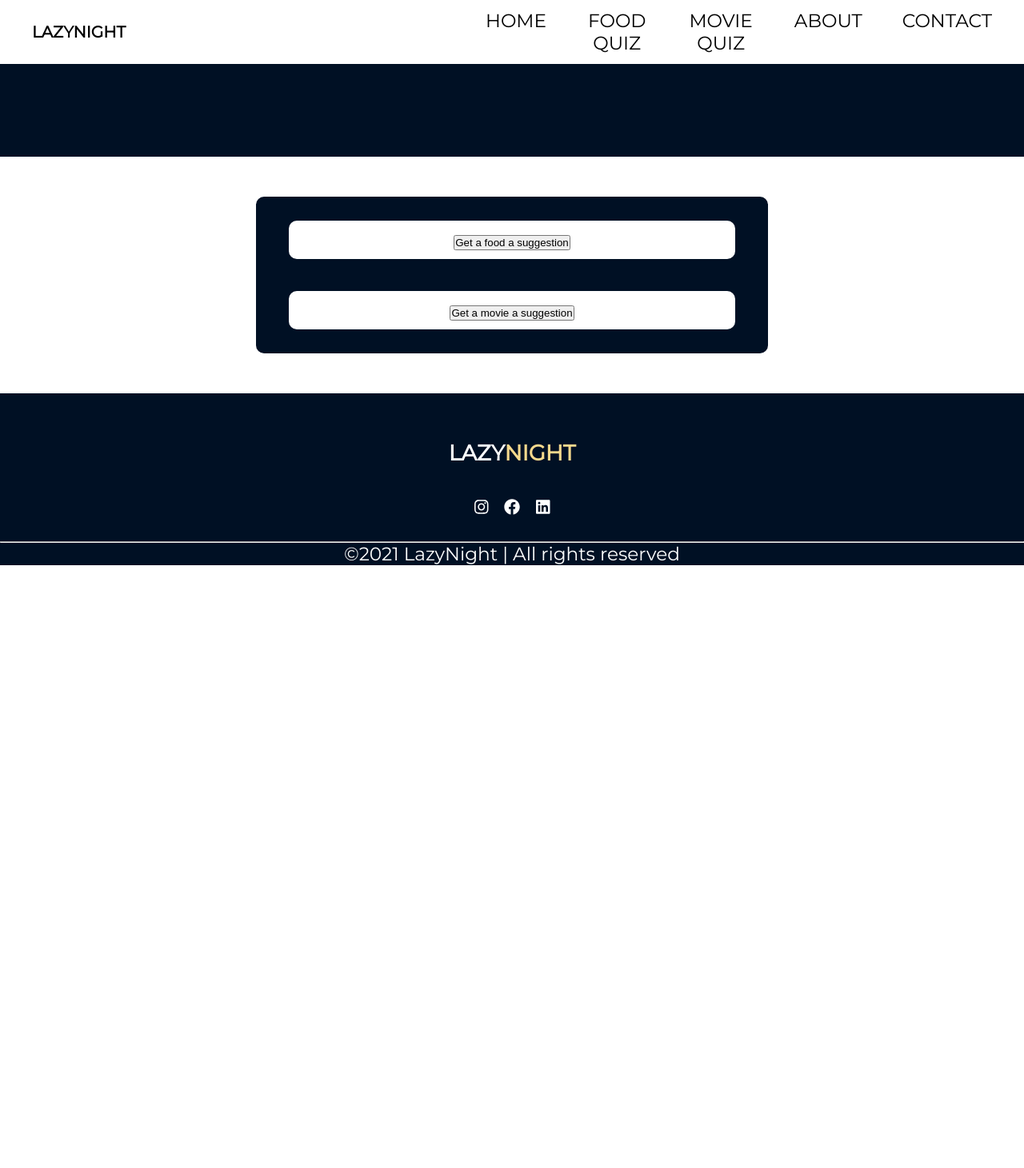
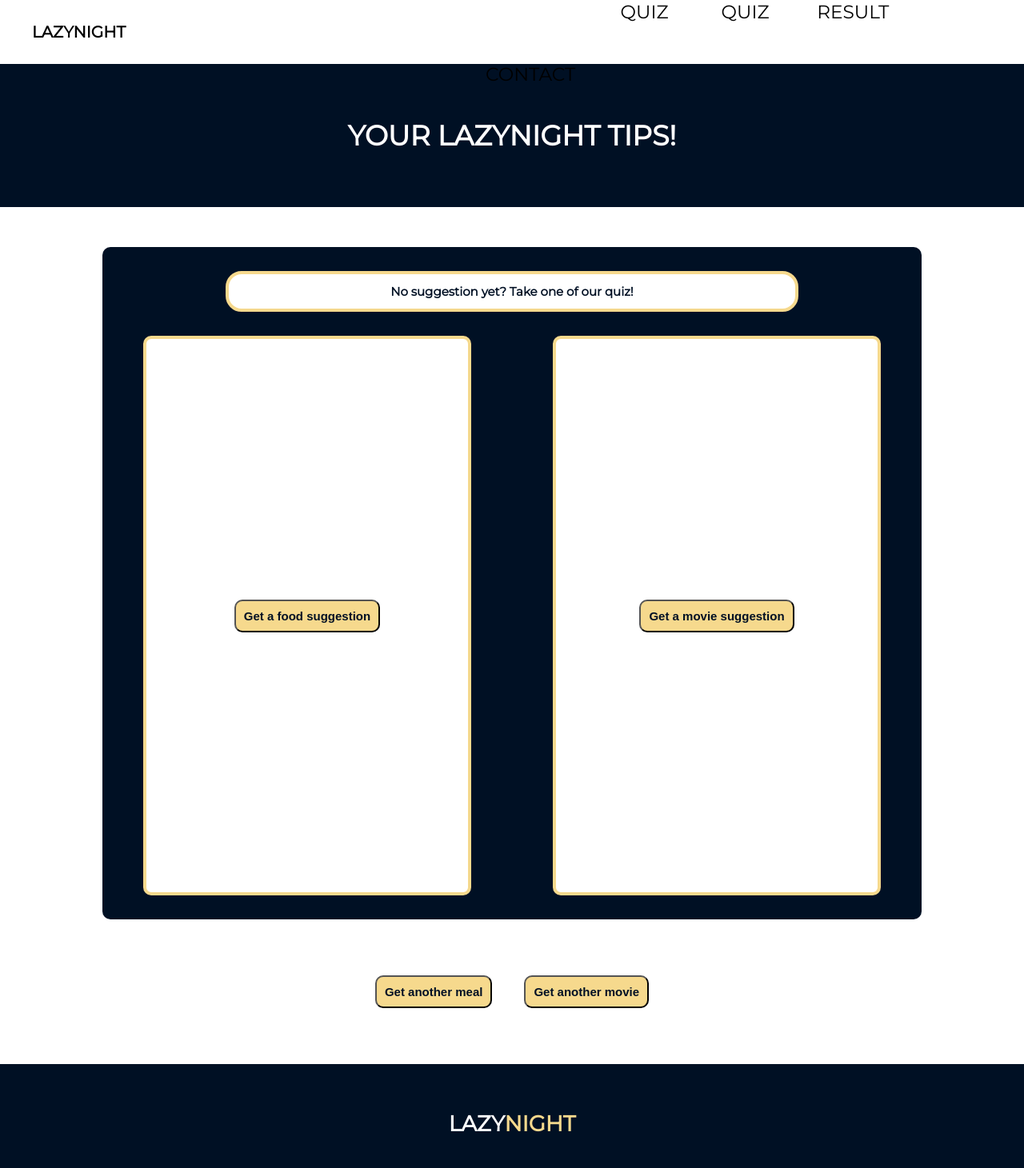
Before and after one commit to PamelaFeijo/lazynight, a React (Create React App) app: page /result in a window 1280 px wide. Shown: the top 1461 px of the page at 80% size. Before the commit the page ends 800 px from the top, so only its background shows below. Built offline with nearby package versions, Linux system fonts and the light colour scheme.

Commit message:
fix result page

```diff
--- a/src/components/Banner.js
+++ b/src/components/Banner.js
@@ -12,6 +12,8 @@ const Banner = (props) => {
       return "Food Quiz";
     } else if (props.location === "/contact") {
       return "Contact us";
+    } else if (props.location === "/result") {
+      return "Your Lazynight tips!";
     }
   };
 
--- a/src/components/Navbar.js
+++ b/src/components/Navbar.js
@@ -27,6 +27,9 @@ const Navbar = () => {
             <Link to="/movie">MOVIE QUIZ</Link>
           </li>
           <li className="option" onClick={closeMobileMenu}>
+            <Link to="/result">YOUR RESULT</Link>
+          </li>
+          <li className="option" onClick={closeMobileMenu}>
             <Link to="/about">ABOUT</Link>
           </li>
           <li className="option" onClick={closeMobileMenu}>
--- a/src/components/Result.css
+++ b/src/components/Result.css
@@ -2,10 +2,9 @@
   display: flex;
   justify-content: center;
   align-items: center;
-  flex-direction: column;
+  flex-wrap: wrap;
   color: white;
-  padding: 10px;
-  width: 50%;
+  width: 80%;
   border-radius: 10px;
   background-color: #001024;
   margin: auto;
@@ -19,22 +18,94 @@
   flex-wrap: wrap;
   color: rgb(0, 0, 0);
   padding: 10px;
-  width: 90%;
+  width: 40%;
+  height: 700px;
   border-radius: 10px;
   background-color: #ffffff;
-  margin: 20px auto;
+  margin: 30px auto;
+  border: #f6d98d solid 4px;
+}
+
+.title-wrap {
+  display: flex;
+  justify-content: center;
+  text-align: center;
+  height: 70px;
+}
+.card-title {
+  font-size: 20px;
+  width: 80%;
+  font-weight: bold;
+}
+.card-subtitle {
+  font-size: 15px;
+  width: 80%;
+  font-weight: bold;
 }
 
 .img-suggestion {
   width: 80%;
+  height: 300px;
+  object-fit: cover;
+  border: #f6d98d 3px solid;
+  border-radius: 30px;
+  margin: 30px 0 10px 0;
+}
+
+.background {
+  display: flex;
+  justify-content: center;
+  width: 80%;
+  background-color: #001024;
+  border-radius: 30px;
+  margin: 30px 0 30px 0;
 }
 
 .more {
-  width: 30%;
   background-color: #f6d98d;
-  border-radius: 5px;
+  border-radius: 10px;
   margin: 30px 0;
+  font-size: 15px;
+  padding: 10px;
+  font-weight: bold;
+  color: #001024;
 }
+.more:hover {
+  box-shadow: 5px 7px 8px 3px rgba(0, 0, 0, 0.48);
+  background-color: rgb(100, 100, 216);
+}
+.another-container {
+  display: flex;
+  justify-content: center;
+  margin-bottom: 50px;
+  flex-wrap: wrap;
+}
+.another {
+  background-color: #f6d98d;
+  border-radius: 10px;
+  margin: 20px;
+  font-size: 15px;
+  padding: 10px;
+  font-weight: bold;
+  color: #001024;
+}
+.another:hover {
+  box-shadow: 5px 7px 8px 3px rgba(0, 0, 0, 0.48);
+  background-color: rgb(100, 100, 216);
+}
+
+.not-yet {
+  background-color: #ffffff;
+  border-radius: 20px;
+  border: #f6d98d solid 4px;
+  width: 70%;
+  margin: 30px 0 0 0;
+  font-size: 15px;
+  padding: 12px;
+  font-weight: bold;
+  color: #001024;
+}
+
 @media only screen and (max-width: 700px) {
   .result-container {
     display: flex;
@@ -49,4 +120,28 @@
     margin: auto;
     margin-bottom: 50px;
   }
+
+  .suggestion {
+    display: flex;
+    justify-content: center;
+    align-items: center;
+    flex-wrap: wrap;
+    color: rgb(0, 0, 0);
+    padding: 10px;
+    width: 90%;
+    border-radius: 10px;
+    background-color: #ffffff;
+    margin: 20px auto;
+    border: #f6d98d solid 4px;
+  }
+  .card-title {
+    font-size: 15px;
+    width: 80%;
+    font-weight: bold;
+  }
+  .card-subtitle {
+    font-size: 20px;
+    width: 80%;
+    font-weight: bold;
+  }
 }
--- a/src/components/Result.js
+++ b/src/components/Result.js
@@ -3,35 +3,85 @@ import { Link } from "react-router-dom";
 
 function Result(props) {
   const { showFood, showMovie, showFoodResult, showMovieResult } = props;
-  console.log(showFood);
+
   return (
+    <div>
+      {showFoodResult ? (
         <div className="result-container">
-      {showFoodResult ? (
           <div className="suggestion">
-          <h1>{showFood.strMeal}</h1>
-          <img className="img-suggestion" src={showFood.strMealThumb} alt="" />
-          <button className="more">Food info</button>
+            <div className="background">
+              <h2 className="card-title">Your Lazynight meal</h2>
             </div>
-      ) : (
-        <div className="suggestion">
-          <Link to="/food">
-            <button>Get a food a suggestion</button>
-          </Link>
+            <div className="title-wrap">
+              <h1 className="card-subtitle">{showFood.strMeal}</h1>
             </div>
-      )}
+            <img
+              className="img-suggestion"
+              src={showFood.strMealThumb}
+              alt=""
+            />
+            <button className="more">Ingredients & Recipe</button>
+          </div>
           {showMovieResult ? (
             <div className="suggestion">
-          <h1>{showMovie.Title}</h1>
+              <div className="background">
+                <h2 className="card-title">Your Lazynight movie</h2>
+              </div>
+              <div className="title-wrap">
+                <h1 className="card-subtitle">{showMovie.Title}</h1>
+              </div>
               <img className="img-suggestion" src={showMovie.Poster} />
               <button className="more">More info</button>
             </div>
           ) : (
             <div className="suggestion">
               <Link to="/movie">
-            <button>Get a movie a suggestion</button>
+                <button className="more">Get also a movie suggestion</button>
               </Link>
             </div>
           )}
+        </div>
+      ) : (
+        <div>
+          {showMovieResult ? (
+            <div className="result-container">
+              <div className="suggestion">
+                <div className="title-wrap">
+                  <h1>{showMovie.Title}</h1>
+                </div>
+                <img className="img-suggestion" src={showMovie.Poster} />
+                <button className="more">Movie details</button>
+              </div>
+            </div>
+          ) : (
+            <div className="result-container">
+              <div className="not-yet">
+                No suggestion yet? Take one of our quiz!
+              </div>
+
+              <div className="suggestion">
+                <Link to="/food">
+                  <button className="more">Get a food suggestion</button>
+                </Link>
+              </div>
+              <div className="suggestion">
+                <Link to="/food">
+                  <button className="more">Get a movie suggestion</button>
+                </Link>
+              </div>
+            </div>
+          )}
+        </div>
+      )}
+
+      <div className="another-container">
+        <Link to="/food">
+          <button className="another">Get another meal</button>
+        </Link>
+        <Link to="/movie">
+          <button className="another">Get another movie</button>
+        </Link>
+      </div>
     </div>
   );
 }
```
Lines whose indentation alone changed are shown as unchanged.
